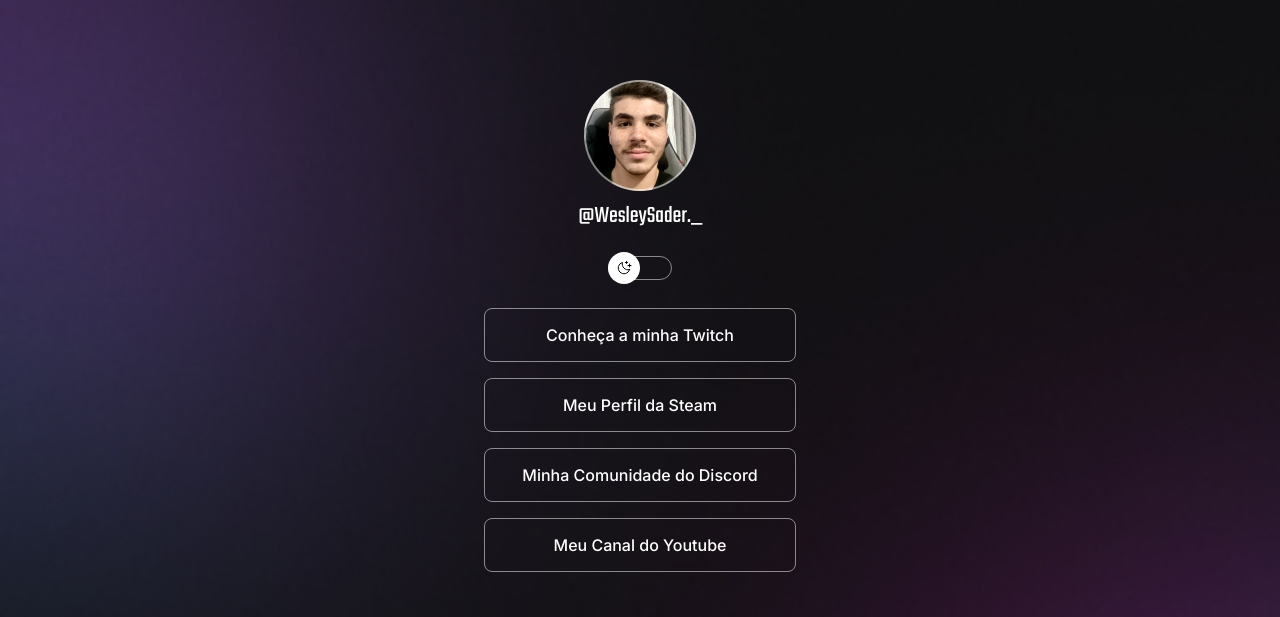
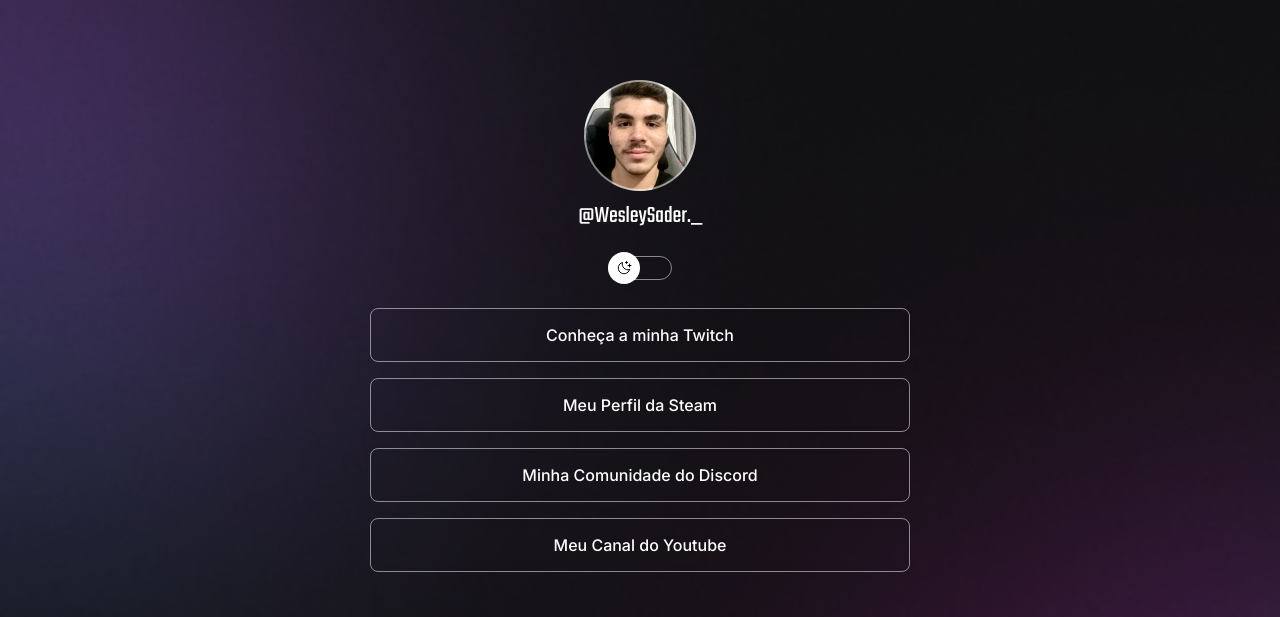
Before and after one commit to WFurius/projeto01, a plain HTML site: page index.html in a window 1280 px wide. Shown: the top 617 px of the page. Drawn offline with nearby package versions, Linux system fonts and the light colour scheme; a web font is replaced by a local one.

Commit message:
adjust container width

```diff
--- a/style.css
+++ b/style.css
@@ -13,7 +13,6 @@
   --highlight-color: rgba(255, 255, 255, 0.2);
   --icon-button: url(./assets/moon-stars.svg);
 }
-
 
 .light {
   --text-color: black;
@@ -51,7 +50,8 @@
 }
 
 #container {
-  width: 360px;
+  width: 100%;
+  max-width: 588px;
   margin: 56px auto 0px;
   padding: 0 24px;
 }
@@ -80,7 +80,7 @@
   margin: 4px auto; /* neste caso é utilizado o margin para centralizar pq é um display:block; */
 }
 
-#switch button{
+#switch button {
   height: 32px;
   width: 32px;
   background: white var(--icon-button) no-repeat center;
@@ -138,7 +138,9 @@
   border-radius: 8px; /* arredondamento de bordas */
 
   backdrop-filter: blur(4px); /* adiciona um bluer na caixa */
-  -webkit-backdrop-filter: blur(4px); /* webkit ele é adiocionado somente depois do backdrop, ele é um suporte para outros navegadores */
+  -webkit-backdrop-filter: blur(
+    4px
+  ); /* webkit ele é adiocionado somente depois do backdrop, ele é um suporte para outros navegadores */
 
   text-decoration: none; /* ele remove o efeito do texto, como o sublinhado */
   font-weight: 500;
```
